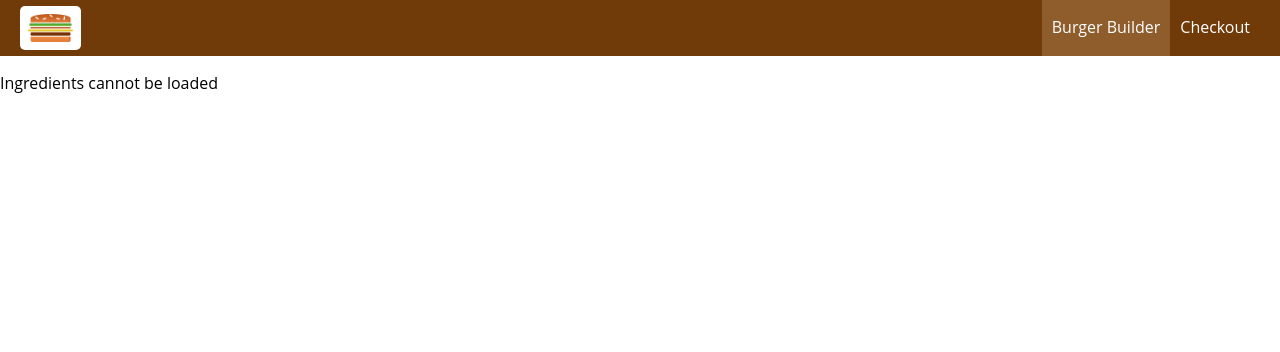
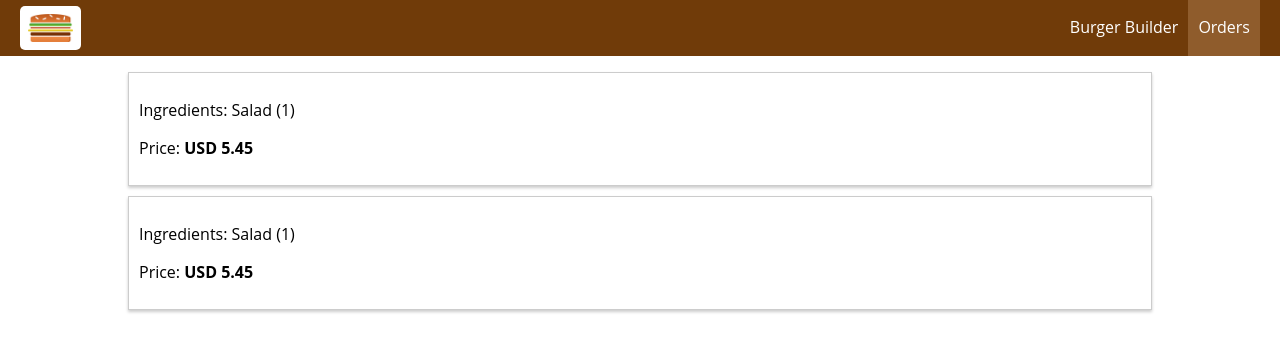
Before and after one commit to Zawad1879/My-Burger, a React app: page /orders in a window 1280 px wide. Shown: the top 352 px of the page. Built offline with nearby package versions, Linux system fonts and the light colour scheme; no server answers.

Commit message:
Implement Orders page

```diff
--- a/src/App.js
+++ b/src/App.js
@@ -3,6 +3,7 @@
 import Layout from './components/Layout/Layout';
 import BurgerBuilder from './containers/BurgerBuilder/BurgerBuilder';
 import Checkout from './containers/Checkout/Checkout';
+import Orders from './containers/Orders/Orders';
 
 class App extends Component {
   render() {
@@ -11,6 +12,7 @@
         <Layout>
         <Switch>
           <Route path = "/checkout" component = { Checkout } />
+          <Route path = "/orders" component = { Orders } />
           <Route path = "/" component = { BurgerBuilder } />
         </Switch>
         </Layout>
--- a/src/components/Navigation/NavigationItems/NavigationItem/NavigationItem.js
+++ b/src/components/Navigation/NavigationItems/NavigationItem/NavigationItem.js
@@ -1,8 +1,12 @@
 import React from 'react';
 import classes from './NavigationItem.css';
+import { NavLink } from 'react-router-dom';
+
 const navigationItem = (props) => (
 	<li className = {classes.NavigationItem}>
-		<a href = {props.link} className = {props.active ? classes.active : null}>{props.children}</a>
+		<NavLink to = {props.link}
+				 exact = {props.exact}
+				 activeClassName = {classes.active}>{props.children}</NavLink>
 	</li>
 );
 
--- a/src/components/Navigation/NavigationItems/NavigationItems.js
+++ b/src/components/Navigation/NavigationItems/NavigationItems.js
@@ -4,8 +4,8 @@
 
 const navigationItems = (props) => (
 	<ul className = {classes.NavigationItems}>
-		<NavigationItem link = "/" active>Burger Builder</NavigationItem>
-		<NavigationItem link = "/">Checkout</NavigationItem>
+		<NavigationItem link = "/" exact>Burger Builder</NavigationItem>
+		<NavigationItem link = "/orders">Orders</NavigationItem>
 	</ul>
 );
 
--- /dev/null
+++ b/src/components/Order/Order.css
@@ -0,0 +1,8 @@
+.Order {
+	width : 80%;
+	border : 1px solid #ccc;
+	box-shadow : 0 2px 3px #ccc;
+	padding : 10px;
+	margin : 10px auto;
+	box-sizing : border-box;
+}
--- /dev/null
+++ b/src/components/Order/Order.js
@@ -0,0 +1,11 @@
+import React from 'react';
+import classes from './Order.css';
+
+const order = (props) => (
+	<div className = {classes.Order}>
+		<p>Ingredients: Salad (1)</p>
+		<p>Price: <strong>USD 5.45</strong></p>
+	</div>
+);
+
+export default order;
--- /dev/null
+++ b/src/containers/Orders/Orders.js
@@ -0,0 +1,15 @@
+import React, { Component } from 'react';
+import Order from '../../components/Order/Order';
+
+class Orders extends Component{
+	render () {
+		return (
+			<div>
+				<Order />
+				<Order />
+			</div>
+		);
+	}
+}
+
+export default Orders;
```
